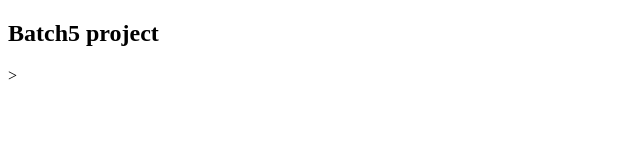
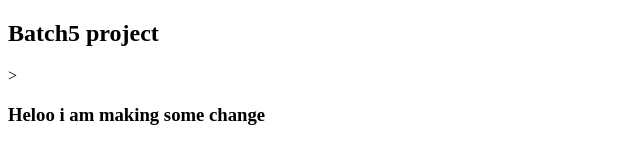
Before and after one commit to mukeshaddweb/batch5project, a plain HTML site: page index.html in a window 1280 px wide. Shown: the whole page, without its empty margins (0-640 px from the left). Drawn offline with Linux system fonts and the light colour scheme.

Commit message:
modified html file added

```diff
--- a/index.html
+++ b/index.html
@@ -8,5 +8,6 @@
 </head>
 <body>
     <h2>Batch5 project</h2>>
+    <h3>Heloo i am making some change<h3
 </body>
 </html>
```
